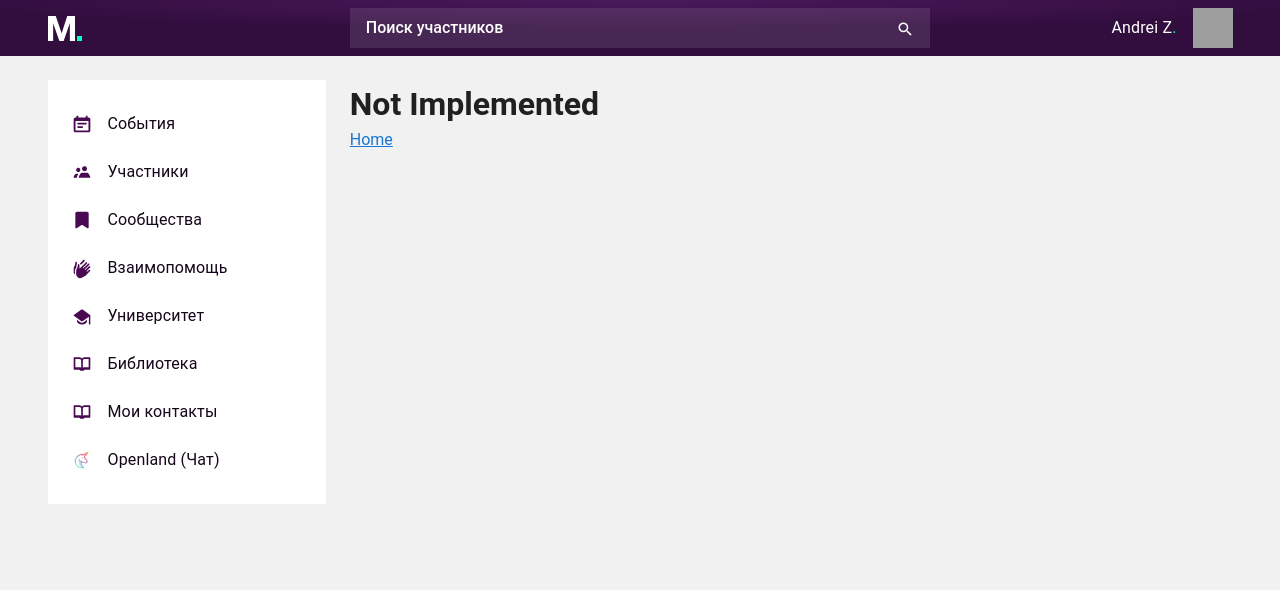
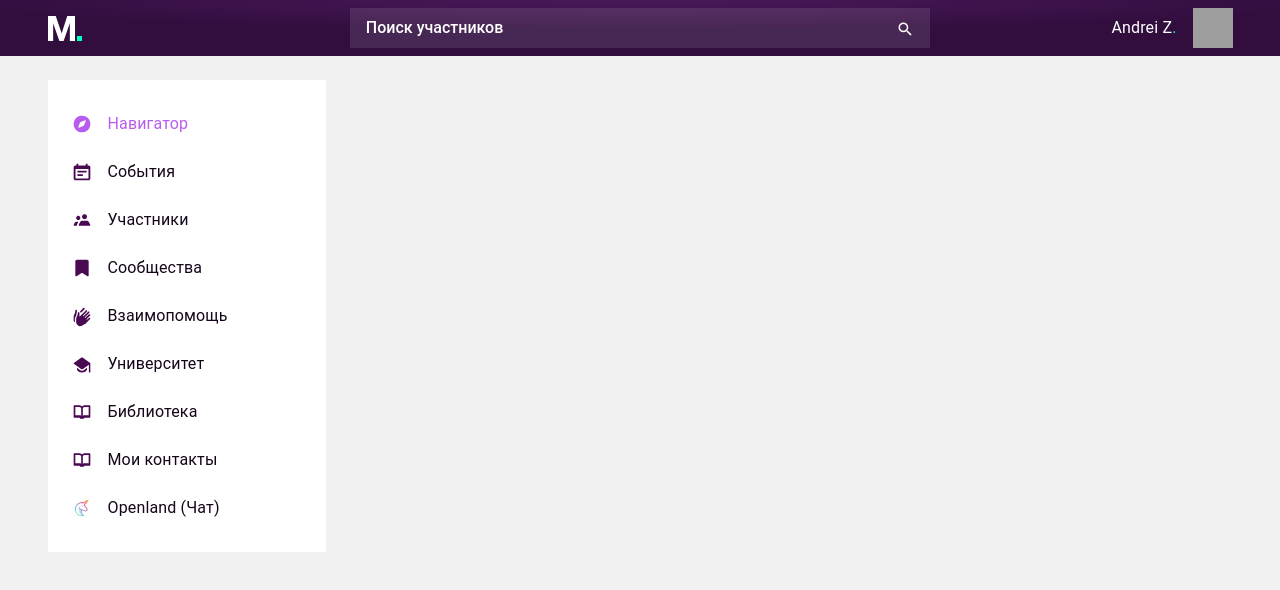
Before and after one commit to Andrei-Zhulid/mesto-start-page, a Vue app: page /navigator in a window 1280 px wide. Shown: the top 590 px of the page. Built offline with nearby package versions, Linux system fonts and the light colour scheme; grey boxes are pictures that could not be loaded.

Commit message:
Added boiler plate for Navigator view

```diff
--- a/src/data/mainMenu.json
+++ b/src/data/mainMenu.json
@@ -1,5 +1,10 @@
 {
   "menuItems": [
+    {
+      "icon": "Explore",
+      "title": "Навигатор",
+      "slug": "navigator"
+    },
     {
       "icon": "google-calendar",
       "title": "События",
--- a/src/router/index.js
+++ b/src/router/index.js
@@ -8,6 +8,11 @@ const routes = [
     path: '/',
     name: 'Home',
     component: () => import('@/views/Start'),
+  },
+  {
+    path: '/navigator',
+    name: 'Navigator',
+    component: () => import('@/views/Navigator'),
   },
   {
     path: '/university',
--- /dev/null
+++ b/src/views/Navigator.vue
@@ -0,0 +1,11 @@
+<template>
+  <div></div>
+</template>
+
+<script>
+export default {}
+</script>
+
+<style scoped>
+
+</style>
```
Also changed, not shown: src/assets/icons/Explore.svg (added).
